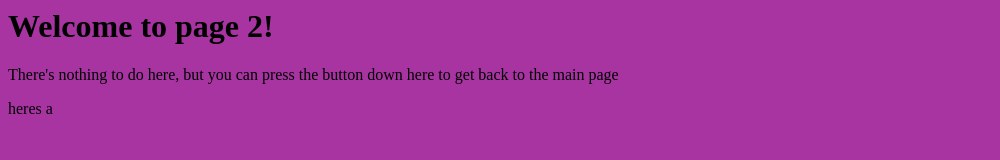
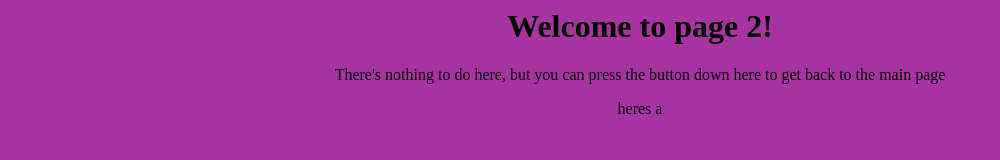
Before and after one commit to nicholasdewitt/nicholasdewitt.github.io, a plain HTML site: page page2.html in a window 1280 px wide. Shown: the whole page, without its empty margins (0-1000 px from the left). Drawn offline with Linux system fonts and the light colour scheme.

Commit message:
maybe I centered things

```diff
--- a/page2.html
+++ b/page2.html
@@ -8,11 +8,16 @@
 body {
 	background-image: url("planes.gif");
 }
+.center{
+	text-align: center;
+}
 </style>
 <head>
 <body>
-<h1> Welcome to page 2! </h1>
-<p> There's nothing to do here, but you can press the button down here to get back to the main page </p>
-<p> heres a</p> <a href="index.html"link>
+<div class = "center">
+	<h1> Welcome to page 2! </h1>
+	<p> There's nothing to do here, but you can press the button down here to get back to the main page </p>
+	<p> heres a</p> <a href="index.html"link>
+</div>
 </body>
 </html>
```
Also changed, not shown: index.html (+7 -2 lines), 1 other file.
